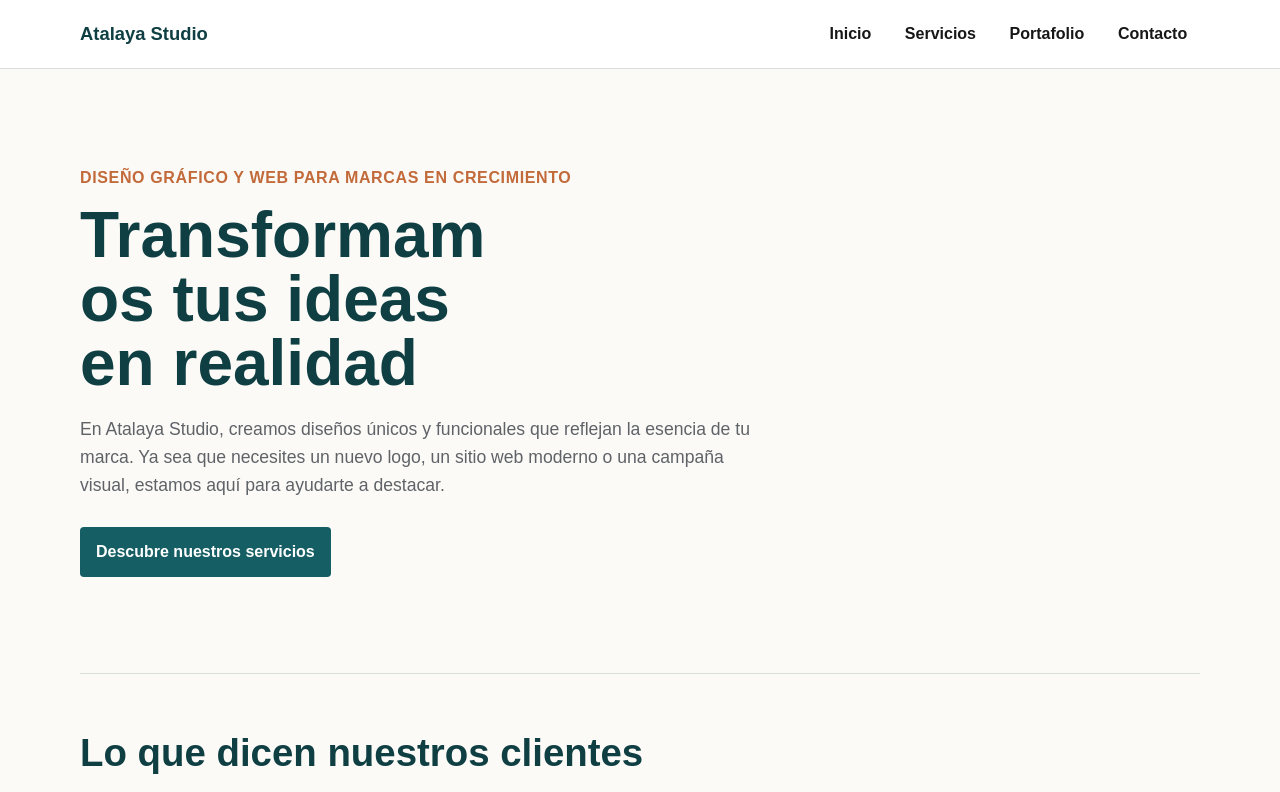
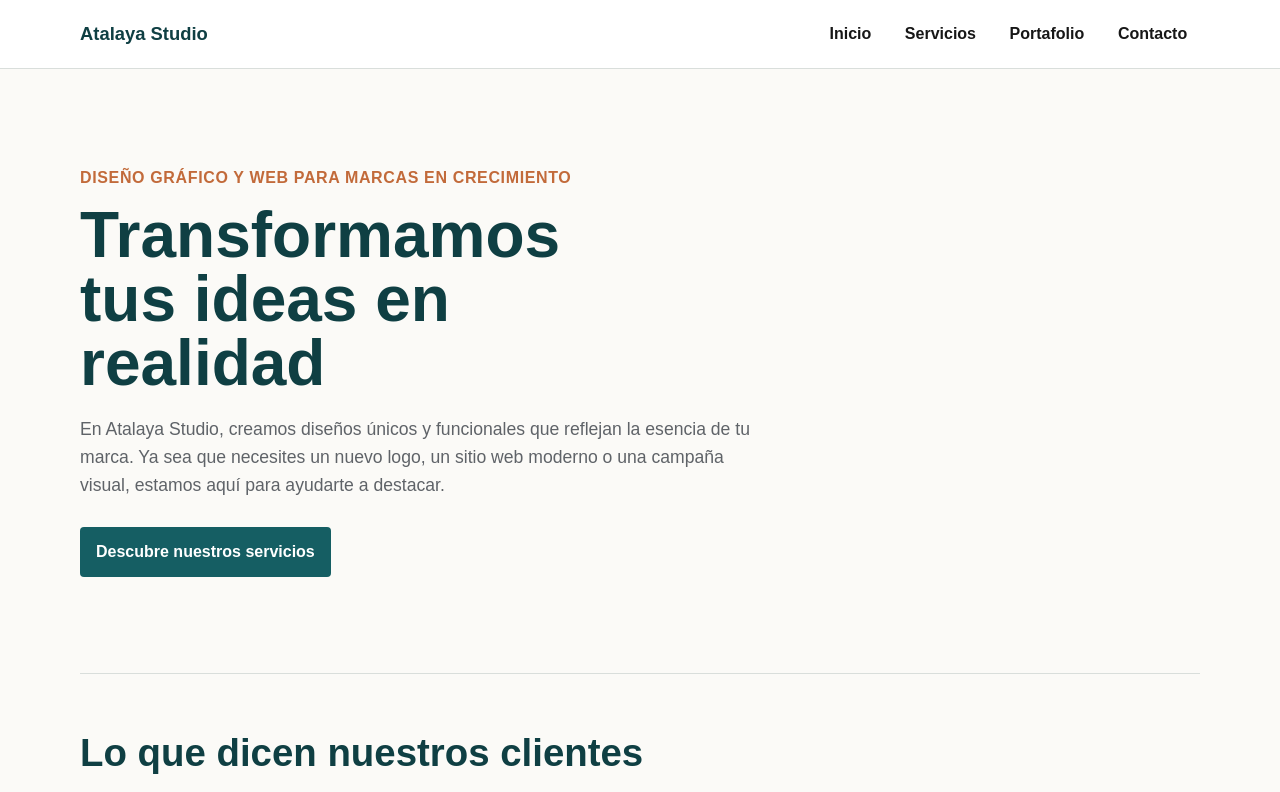
Before and after one commit to StanTheMackiar/atalaya-studio, a plain HTML site: page index.html in a window 1280 px wide. Shown: the top 792 px of the page. Drawn offline with Linux system fonts and the light colour scheme; no server answers.

Commit message:
Increase maximum width of h1 element for better text display

```diff
--- a/css/styles.css
+++ b/css/styles.css
@@ -178,7 +178,7 @@ p {
 }
 
 h1 {
-  max-width: 12ch;
+  max-width: 14ch;
   margin: 0;
   color: var(--brand-dark);
   font-size: clamp(2.4rem, 5vw, 4.8rem);
```
